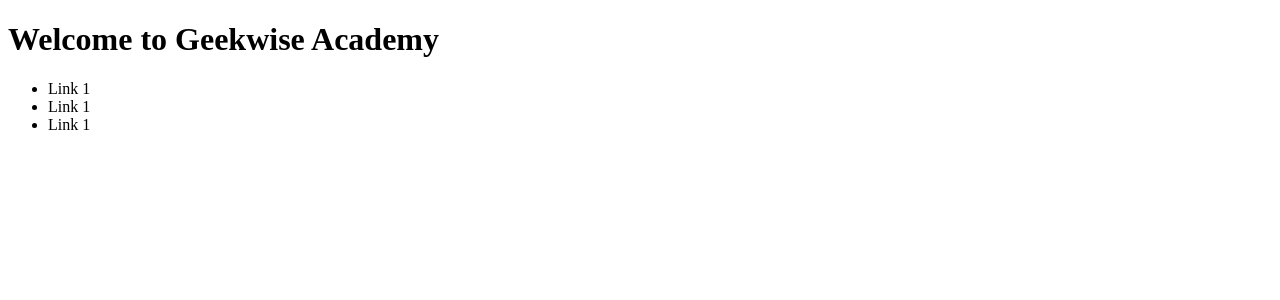
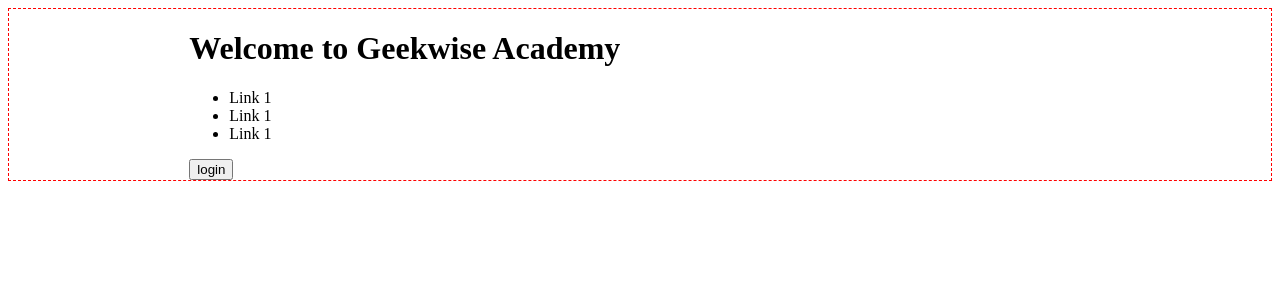
Before and after one commit to dramirez2096/gw-reserve, an Angular app: page / in a window 1280 px wide. Shown: the top 300 px of the page. Built offline with nearby package versions, Linux system fonts and the light colour scheme.

Commit message:
main grid added

```diff
--- a/src/app/app.component.html
+++ b/src/app/app.component.html
@@ -1,2 +1,7 @@
-<gw-welcome></gw-welcome>
-<gw-nav></gw-nav>
+<div class="grid-container">
+    <div class="components">
+        <gw-welcome></gw-welcome>
+        <gw-nav></gw-nav>
+        <gw-login></gw-login>
+    </div>
+</div>
--- a/src/app/app.component.scss
+++ b/src/app/app.component.scss
@@ -0,0 +1,10 @@
+.grid-container{
+    border: 1px dashed red;
+    display: grid;
+    grid-template-columns: 1fr 1fr 1fr 1fr 1fr 1fr 1fr;
+    grid-template-areas:
+    ". comp comp comp comp comp ."
+}
+.components{
+    grid-area: comp;
+}
--- a/src/app/login/login.component.html
+++ b/src/app/login/login.component.html
@@ -1,3 +1 @@
-<p>
-  login works!
-</p>
+<button>login</button>
```
